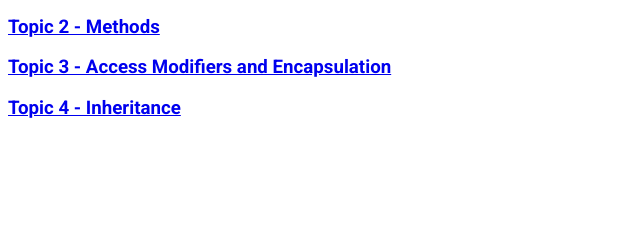
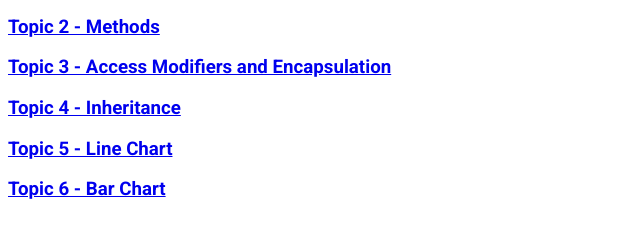
Before and after one commit to AHRDYJANEPDESALAN8888/IT21c, a plain HTML site: page index.html in a window 1280 px wide. Shown: the part 106-344 px from the top of the page, without its empty margins (0-640 px from the left). Drawn offline with Linux system fonts and the light colour scheme.

Commit message:
Added code line in index file for Line chart and barchart

```diff
--- a/index.html
+++ b/index.html
@@ -17,6 +17,8 @@
     <h3><a href="Methods/L02-methods.html">Topic 2 - Methods</a></h3>
     <h3><a href="Encapsulation/LO3-Encapsulation.html">Topic 3 - Access Modifiers and Encapsulation</a></h3>
     <h3><a href="LO4-Inheritance/LO4.html">Topic 4 - Inheritance</a></h3>
+    <h3><a href="Chart/linechart.html">Topic 5 - Line Chart</a></h3>
+    <h3><a href="Chart/barchart.html">Topic 6 - Bar Chart</a></h3>
 
 </body>
 </html>
```
